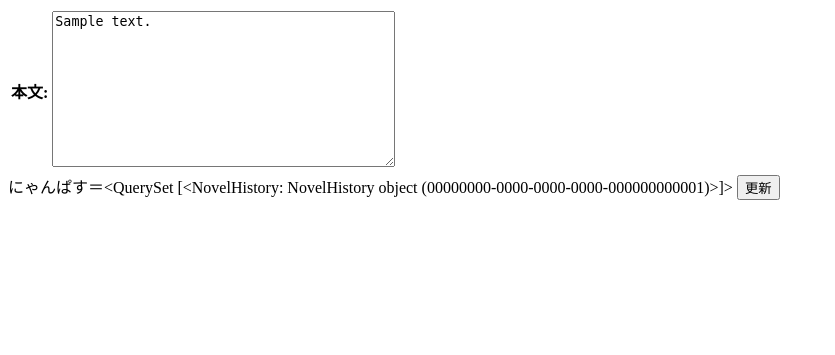
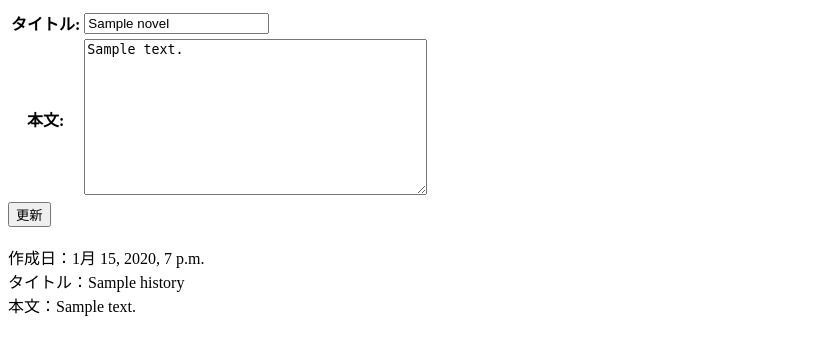
Before and after one commit to osechitan/NovelHub, a Django app: page /novel-update/00000000-0000-0000-0000-000000000001/ in a window 1280 px wide. Shown: the top 355 px of the page, without its empty margins (0-835 px from the left). Run offline with Django 3.2, Linux system fonts and the light colour scheme; a user stored in the database is signed in; tables that the repository leaves empty hold one stand-in row (values such as "Sample post"); lists and menus that the app fills with data are empty.

Commit message:
edit update function

```diff
--- a/NovelEditor/forms.py
+++ b/NovelEditor/forms.py
@@ -13,14 +13,3 @@ class NovelCreateForm(forms.ModelForm):
 
     def __init__(self, *args, **kwargs):
         super().__init__(*args, **kwargs)
-
-
-class NovelUpdateForm(forms.ModelForm):
-    class Meta:
-        model = NovelHistory
-        fields = ('body',)
-
-    def __init__(self, *args, **kwargs):
-        print('formのprintarg={}'.format(args))
-        print('formのprintkwargs={}'.format(kwargs))
-        super().__init__(*args, **kwargs)
--- a/NovelEditor/models.py
+++ b/NovelEditor/models.py
@@ -23,8 +23,9 @@ class NovelHistory(models.Model):
 
     id = models.UUIDField(primary_key=True, default=uuid.uuid4, editable=False)
     novel_id = models.ForeignKey(Novel, verbose_name='小説ID', on_delete=models.CASCADE)
+    title = models.CharField(verbose_name='タイトル', max_length=255, null=True)
     body = models.TextField(verbose_name='本文', null=True)
-    created_at = models.DateTimeField(verbose_name='作成日')
+    created_at = models.DateTimeField(verbose_name='作成日', auto_now_add=True)
 
 
 class NovelInfo(models.Model):
--- a/NovelEditor/views.py
+++ b/NovelEditor/views.py
@@ -6,9 +6,6 @@ from django.views import generic
 from .models import Novel
 from .models import NovelHistory
 from .forms import NovelCreateForm
-from .forms import NovelUpdateForm
-from django.utils import timezone
-from django.db.models import Max
 
 logger = logging.getLogger(__name__)
 
@@ -51,86 +48,39 @@ class NovelCreateView(LoginRequiredMixin, generic.CreateView):
     success_url = reverse_lazy('NovelHub:novel_list')
 
     def form_valid(self, form):
-
-        version = Novel.objects.filter(user=self.request.user).aggregate(latest_version=Max('version'))
         novel = form.save(commit=False)
         novel.user = self.request.user
         novel.updated_at = timezone.now()
-        # novel.version = version['latest_version'] + 1
         novel.save()
-        # messages.success(self.request, '日記を作成しました。')
+
         return super().form_valid(form)
 
     def form_invalid(self, form):
-        # messages.error(self.request, "日記の作成に失敗しました。")
         return super().form_invalid(form)
 
 
-class NovelUpdateView(LoginRequiredMixin, generic.CreateView):
-    model = NovelHistory
+class NovelUpdateView(LoginRequiredMixin, generic.UpdateView):
+    model = Novel
     template_name = 'novel_update.html'
-    form_class = NovelUpdateForm
-
-    def get_initial(self):
-        novel = Novel.objects.filter(id=self.kwargs['pk'])
-        initial = super().get_initial()
-        # initial["title"] = novel[0].title
-        initial["body"] = novel[0].body
-        return initial
+    form_class = NovelCreateForm
 
     def get_context_data(self, **kwargs):
         context = super().get_context_data(**kwargs)
         context.update({
-            'history': NovelHistory.objects.filter(novel_id=self.kwargs['pk'])
+            'history': NovelHistory.objects.filter(novel_id=self.kwargs['pk']).all()[:5]
         })
         return context
 
     def form_valid(self, form):
 
-        # version = Novel.objects.filter(user=self.request.user).aggregate(latest_version=Max('version'))
-        novel_history = form.save(commit=False)
         novel = Novel.objects.get(id=self.kwargs['pk'])
+        novel_history = NovelHistory()
         novel_history.novel_id = novel
-        novel_history.created_at = timezone.now()
-        novel_history.updated_at = timezone.now()
-        # novel.version = version['latest_version'] + 1
+        novel_history.title = form.cleaned_data['title']
+        novel_history.body = form.cleaned_data['body']
+
         novel_history.save()
-        # messages.success(self.request, '日記を作成しました。')
         return super().form_valid(form)
 
     def get_success_url(self):
         return reverse_lazy('NovelHub:novel_detail', kwargs={'pk': self.kwargs['pk']})
-
-
-"""
-class NovelUpdateView(LoginRequiredMixin, generic.FormView):
-    model = Novel
-    template_name = 'novel_update.html'
-    form_class = NovelUpdateForm
-
-    def get_context_data(self, **kwargs):
-        context = super().get_context_data(**kwargs)
-        context.update({
-            'history': NovelHistory.objects.filter(novel_id=self.kwargs['pk'])
-        })
-        return context
-
-    def get_success_url(self):
-        return reverse_lazy('NovelHub:novel_detail', kwargs={'pk': self.kwargs['pk']})
-"""
-
-"""
-class NovelUpdateView(LoginRequiredMixin, generic.TemplateView):
-    model = Novel
-    template_name = 'novel_update.html'
-    form_class = NovelUpdateForm
-
-    def get(self, request, *args, **kwargs):
-        form = NovelUpdateForm(request.POST)
-        form.is_valid()
-        history = NovelHistory.objects.filter(novel_id=kwargs['pk'])
-        return render(request, 'novel_update.html', {'form': form, 'history': history})
-
-    def get_success_url(self):
-        return reverse_lazy('NovelHub:novel_detail', kwargs={'pk': self.kwargs['pk']})
-"""
--- a/templates/NovelEditor/novel_list.html
+++ b/templates/NovelEditor/novel_list.html
@@ -14,7 +14,7 @@
         <p>{{ novel.created_at }}</p>
         <a class="nav-link" href="{% url 'NovelHub:novel_update' novel.id %}">編集</a>
     {% empty %}
-        <p>小説がありません</p>
+        <p>まだ小説がありません</p>
         <p>自分だけの小説を書いて見ましょう！</p>
         <a class="nav-link" href="{% url 'NovelHub:novel_create' %}">執筆！</a>
     {% endfor %}
--- a/templates/NovelEditor/novel_update.html
+++ b/templates/NovelEditor/novel_update.html
@@ -10,9 +10,13 @@
         <table class="table">
             {{ form }}
         </table>
-        にゃんぱす＝{{ history }}
+        <button class="btn btn-primary" type="submit">更新</button><br /><br />
+        {% for h in history %}
+            作成日：{{ h.created_at }}<br />
+            タイトル：{{ h.title }}<br />
+            本文：{{ h.body | linebreaksbr}}<br /><br />
 
-        <button class="btn btn-primary" type="submit">更新</button>
+        {% endfor %}
 
     </form>
 </body>
```
Also changed, not shown: NovelEditor/migrations/0006_novelhistory_title.py (added).
